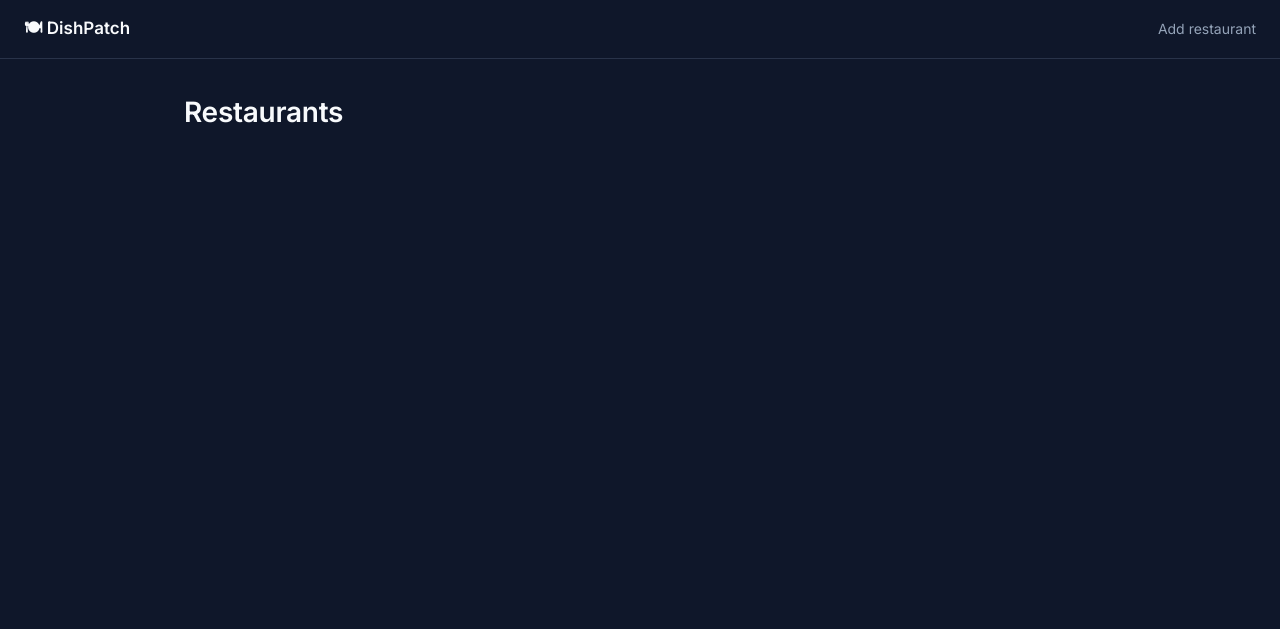
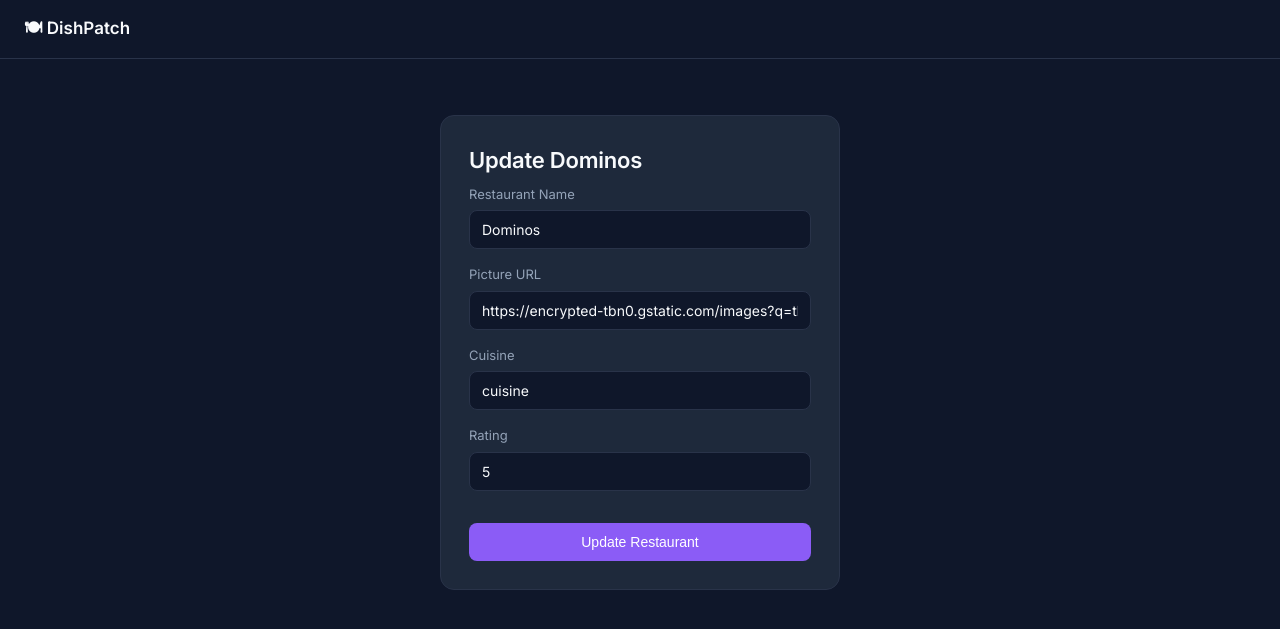
Before and after one commit to AbhijithMT04/DishPatch---Smart-delivery-seamlessly-dispatched., a Django app: page /open_update_restaurant/10 in a window 1280 px wide. Shown: the top 629 px of the page. Run offline with Django 5.2, Linux system fonts and the light colour scheme; data comes from the database, SQL or seed files in the repository; both versions use the stored data as it was after the commit.

Commit message:
update project

```diff
--- a/delivery/Templates/update_restaurant.html
+++ b/delivery/Templates/update_restaurant.html
@@ -1,25 +1,33 @@
 {% extends 'base.html' %}
-{% block title %}Restaurants{% endblock %}
-{% block nav_right %}
-<a href="open_add_restaurant">Add restaurant</a>
-{% endblock %}
+{% block title %}Update Restaurant{% endblock %}
+
 {% block content %}
-<div class="container">
-    <h1>Restaurants</h1>
+<div class="form-card">
+    <h2>Update {{ restaurant.name }}</h2>
+    <form action="{% url 'update_restaurant' restaurant.id %}" method="POST">
+        {% csrf_token %}
 
-    {% for r in restaurantList %}
-        <div class="row-card">
-            <img src="{{ r.picture }}" alt="{{ r.name }}">
-            <div class="info">
-                <div class="name">{{ r.name }}</div>
-                <div class="desc">{{ r.cuisine }} · ★ {{ r.rating }}</div>
-            </div>
-            <div class="actions">
-                <a href="{% url 'open_update_menu' r.id %}" class="btn btn-ghost btn-sm">Menu</a>
-                <a href="{% url 'open_update_restaurant' r.id %}" class="btn btn-ghost btn-sm">Edit</a>
-                <a href="{% url 'delete_restaurant' r.id %}" class="btn btn-danger btn-sm js-confirm-delete">Delete</a>
-            </div>
+        <div class="field">
+            <label for="name">Restaurant Name</label>
+            <input type="text" id="name" name="name" value="{{ restaurant.name }}" required>
         </div>
-    {% endfor %}
+
+        <div class="field">
+            <label for="picture">Picture URL</label>
+            <input type="text" id="picture" name="picture" value="{{ restaurant.picture }}" required>
+        </div>
+
+        <div class="field">
+            <label for="cuisine">Cuisine</label>
+            <input type="text" id="cuisine" name="cuisine" value="{{ restaurant.cuisine }}" required>
+        </div>
+
+        <div class="field">
+            <label for="rating">Rating</label>
+            <input type="number" id="rating" name="rating" min="0" max="5" value="{{ restaurant.rating }}" required>
+        </div>
+
+        <button type="submit" class="btn btn-primary btn-full" style="margin-top: 1rem;">Update Restaurant</button>
+    </form>
 </div>
 {% endblock %}
```
Also changed, not shown: db.sqlite3.
